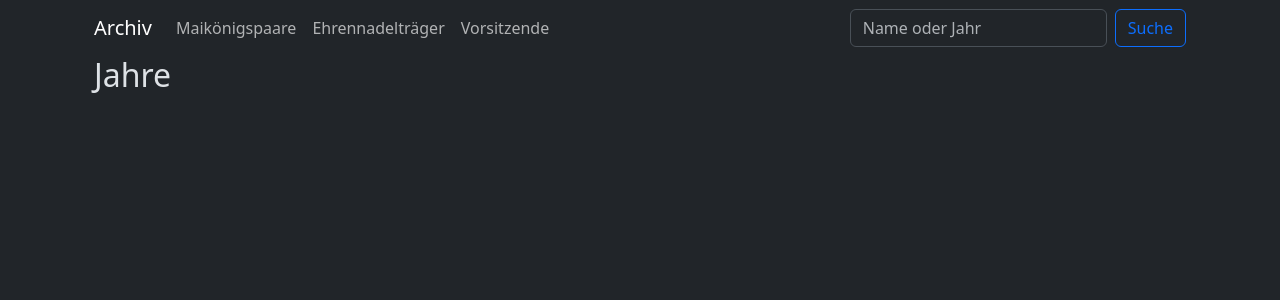
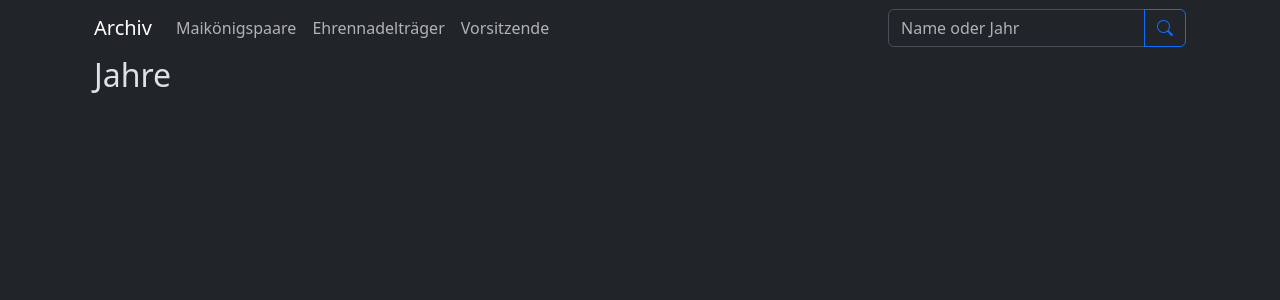
Before and after one commit to cehser/mgarchiv, a Django app: page / in a window 1280 px wide. Shown: the top 300 px of the page. Run offline with Django 4.2, Linux system fonts and the light colour scheme; data that the repository does not hold is empty; parts of the project's set-up code (start-up, migrations or seed data) failed here and were passed over.

Commit message:
Bootstrap Ions hinzugefügt. Suchfeld ist jetzt input group

```diff
--- a/archiv/templates/_master.html
+++ b/archiv/templates/_master.html
@@ -6,6 +6,7 @@
   <title>{% block title %}{% endblock %}</title>
   <!-- Bootstrap -->
   <link href="https://cdn.jsdelivr.net/npm/bootstrap@5.3.0-alpha1/dist/css/bootstrap.min.css" rel="stylesheet" integrity="sha384-GLhlTQ8iRABdZLl6O3oVMWSktQOp6b7In1Zl3/Jr59b6EGGoI1aFkw7cmDA6j6gD" crossorigin="anonymous">
+  <link rel="stylesheet" href="https://cdn.jsdelivr.net/npm/bootstrap-icons@1.10.3/font/bootstrap-icons.css">
   {% load static %}
   <link href="{% static 'custom.css' %}"  rel="stylesheet">
 </head>
--- a/archiv/templates/_navbar.html
+++ b/archiv/templates/_navbar.html
@@ -7,9 +7,6 @@
 <nav class="navbar navbar-expand-md">
   <div class="container-fluid">
     <a class="navbar-brand mb-0 h1" href="{{home_url}}">Archiv</a>
-    <button class="navbar-toggler" type="button" data-bs-toggle="collapse" data-bs-target="#navbarNav" aria-controls="navbarNav" aria-expanded="false" aria-label="Toggle navigation">
-      <span class="navbar-toggler-icon"></span>
-    </button>
     <div class="collapse navbar-collapse" id="navbarNav">
       <ul class="navbar-nav">
         <li class="nav-item"><a class="nav-link {% if request.path == maikoenigspaare_url %} active {%endif%}" href="{{maikoenigspaare_url}}">Maikönigspaare</a></li>
@@ -18,8 +15,13 @@
       </ul>
     </div>
     <form action="{% url 'suche' %}" class="d-flex" role="search">
-      <input name="q" class="form-control me-2" type="search" placeholder="Name oder Jahr" aria-label="Suche">
-      <button class="btn btn-outline-primary" type="submit">Suche</button>
+      <div class="input-group">
+      <input name="q" class="form-control" type="search" placeholder="Name oder Jahr" aria-label="Suche">
+      <button class="btn btn-outline-primary" type="submit"><i class="bi bi-search"></i></button>
+      </div>
     </form>
+    <button class="navbar-toggler" type="button" data-bs-toggle="collapse" data-bs-target="#navbarNav" aria-controls="navbarNav" aria-expanded="false" aria-label="Toggle navigation">
+      <span class="navbar-toggler-icon"></span>
+    </button>
   </div>
 </nav>
```
